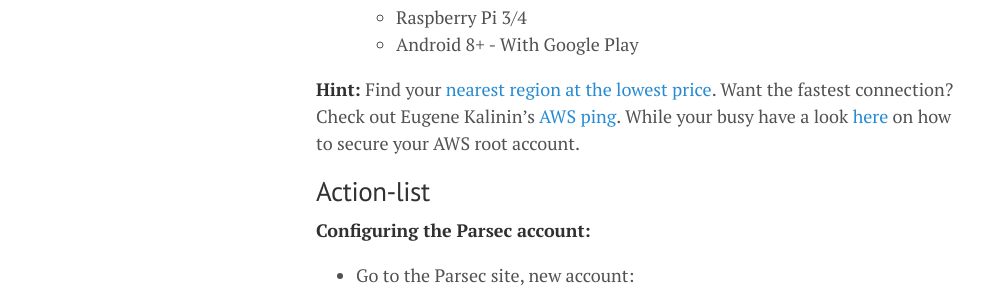
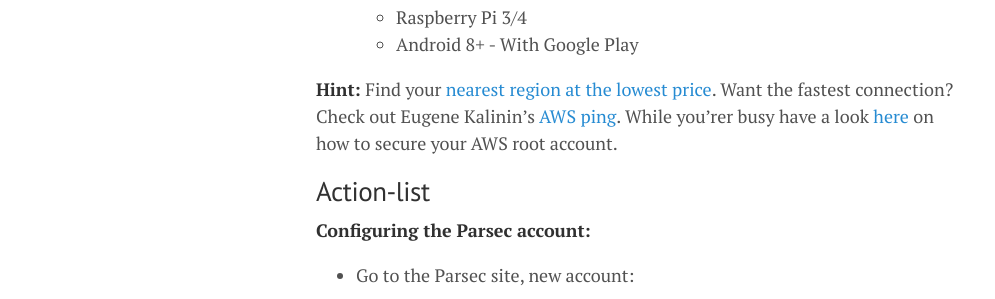
Before and after one commit to lgeurts/lgeurts.github.io, a Jekyll site: the page built from _posts/2021-11-02-aws-high-performance-cloud-gaming.md, in a window 1280 px wide and 900 px high, scrolled down 1052 px. Shown: the part 156-455 px from the top of the window, without its empty margins (0-995 px from the left). Built offline with Jekyll 4.4.1, drawn with Linux system fonts in a browser that asks for light colours; nearby versions of some CDN libraries; comment, search, counter and statistics services are not loaded.

Commit message:
Update 2021-11-02-aws-high-performance-cloud-gaming.md

```diff
--- a/_posts/2021-11-02-aws-high-performance-cloud-gaming.md
+++ b/_posts/2021-11-02-aws-high-performance-cloud-gaming.md
@@ -34,7 +34,7 @@
    - Raspberry Pi 3/4
    - Android 8+ - With Google Play
 
-**Hint:** Find your [nearest region at the lowest price](https://openupthecloud.com/find-aws-region-closest/). Want the fastest connection? Check out Eugene Kalinin's [AWS ping](https://github.com/ekalinin/awsping). While your busy have a look [here](https://medium.com/devops-techable/aws-root-account-security-best-practices-and-learn-how-to-use-secure-your-aws-root-account-aws-69891dbb94f4) on how to secure your AWS root account.
+**Hint:** Find your [nearest region at the lowest price](https://openupthecloud.com/find-aws-region-closest/). Want the fastest connection? Check out Eugene Kalinin's [AWS ping](https://github.com/ekalinin/awsping). While you'rer busy have a look [here](https://medium.com/devops-techable/aws-root-account-security-best-practices-and-learn-how-to-use-secure-your-aws-root-account-aws-69891dbb94f4) on how to secure your AWS root account.
 
 ## Action-list
 
```
